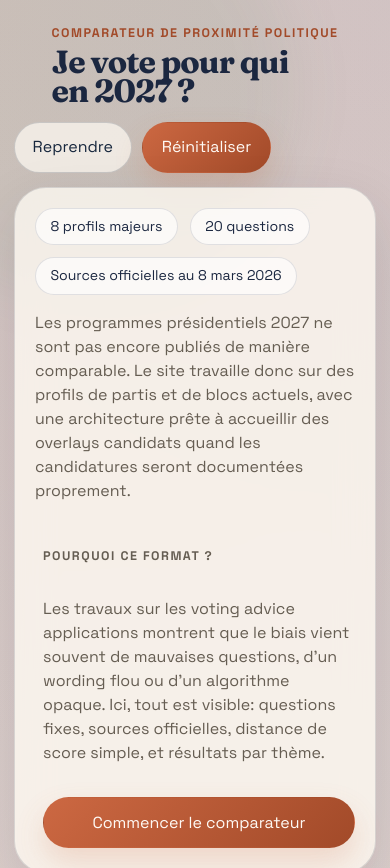
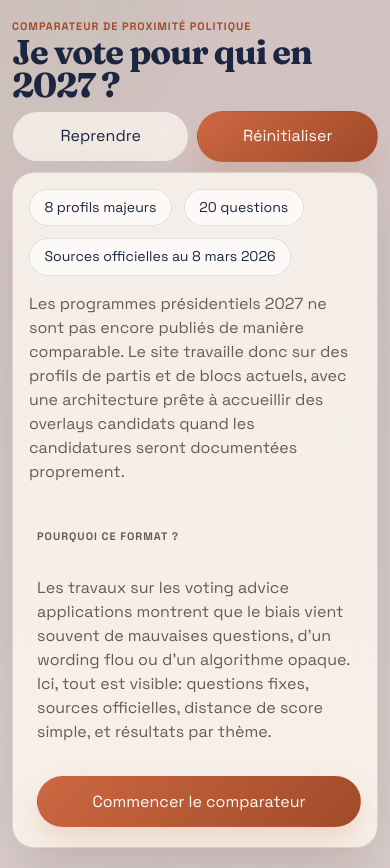
Before and after one commit to ArthurCalvi/jevotepourquien2027, a React (Vite) app: page / in a window 390 px wide. Shown: the top 868 px of the page. Built offline with nearby package versions, Linux system fonts and the light colour scheme.

Commit message:
Tighten smartphone quiz layout

```diff
--- a/src/index.css
+++ b/src/index.css
@@ -2116,15 +2116,20 @@ summary {
 }
 
 @media (max-width: 860px) {
-  .topbar,
   .card-header,
   .detail-top {
     flex-direction: column;
   }
 
+  .topbar {
+    display: grid;
+    grid-template-columns: minmax(0, 1fr) auto;
+    align-items: start;
+  }
+
   .header-actions {
-    width: 100%;
-    justify-content: flex-start;
+    width: auto;
+    justify-content: flex-end;
     flex-wrap: wrap;
   }
 
@@ -2177,19 +2182,58 @@ summary {
 
 @media (max-width: 640px) {
   .app-shell {
-    padding: 24px 14px 36px;
+    padding: 18px 12px 30px;
   }
 
   .card,
   .hero-card,
   .question-card,
   .detail-card {
-    padding: 20px;
+    padding: 16px;
+    border-radius: 22px;
   }
 
   .quiz-shell .question-card,
   .future-shell .question-card {
     padding: 0;
+  }
+
+  .ambient {
+    opacity: 0.36;
+    width: 300px;
+    height: 300px;
+  }
+
+  .topbar {
+    grid-template-columns: 1fr;
+    gap: 10px;
+    margin-bottom: 10px;
+  }
+
+  .topbar-copy {
+    gap: 2px;
+  }
+
+  .topbar h1 {
+    max-width: none;
+    font-size: clamp(1.7rem, 8.8vw, 2.35rem);
+    line-height: 0.94;
+  }
+
+  .eyebrow,
+  .aside-label {
+    font-size: 0.68rem;
+    letter-spacing: 0.09em;
+  }
+
+  .header-actions {
+    width: 100%;
+    gap: 8px;
+  }
+
+  .header-actions > button {
+    flex: 1 1 0;
+    min-width: 0;
   }
 
   .question-context-column .guide-summary-tile,
@@ -2199,17 +2243,140 @@ summary {
     padding: 14px;
   }
 
+  .card-header {
+    gap: 10px;
+    margin-bottom: 14px;
+  }
+
+  .quiz-shell .card-header,
+  .future-shell .card-header {
+    display: grid;
+    grid-template-columns: minmax(0, 1fr) auto;
+    align-items: start;
+  }
+
+  .progress-cluster {
+    align-items: flex-end;
+  }
+
+  .progress-cluster strong {
+    font-size: 1.35rem;
+  }
+
+  .progress-bar {
+    height: 8px;
+    margin-bottom: 12px;
+  }
+
+  .question-rail {
+    gap: 8px;
+    margin-bottom: 12px;
+    padding-bottom: 6px;
+  }
+
+  .rail-button {
+    flex-basis: 52px;
+    min-height: 40px;
+    font-size: 0.88rem;
+  }
+
+  .question-card h3,
+  .question-main-column h3 {
+    font-size: clamp(1.18rem, 6.4vw, 1.7rem);
+    line-height: 1.02;
+  }
+
+  .question-stage {
+    gap: 12px;
+    padding: 14px;
+    border-radius: 18px;
+  }
+
+  .question-stage-heading {
+    gap: 10px;
+  }
+
+  .question-stage-heading strong {
+    font-size: 0.95rem;
+  }
+
+  .question-stage-heading p {
+    font-size: 0.82rem;
+  }
+
+  .question-stage-index {
+    width: 26px;
+    height: 26px;
+    font-size: 0.88rem;
+  }
+
+  .policy-column,
+  .guide-panel,
+  .guide-summary-tile,
+  .question-visual-card {
+    border-radius: 16px;
+    padding: 14px;
+  }
+
+  .answer-grid {
+    grid-template-columns: repeat(2, minmax(0, 1fr));
+    gap: 10px;
+  }
+
+  .answer-grid .answer-button:nth-child(3) {
+    grid-column: 1 / -1;
+  }
+
+  .answer-button {
+    min-height: 88px;
+    border-radius: 16px;
+    padding: 12px 12px 14px;
+  }
+
+  .answer-button span {
+    margin-bottom: 6px;
+    font-size: 0.94rem;
+  }
+
+  .answer-button small {
+    font-size: 0.78rem;
+    line-height: 1.35;
+  }
+
+  .priority-toggle {
+    width: 100%;
+    text-align: center;
+    padding: 0.76rem 0.9rem;
+  }
+
   .question-actions {
+    display: grid;
+    grid-template-columns: repeat(2, minmax(0, 1fr));
     align-items: stretch;
+    gap: 10px;
   }
 
   .question-actions > * {
     width: 100%;
+  }
+
+  .question-actions > .primary-button {
+    grid-column: 1 / -1;
   }
 
   .inline-actions {
     width: 100%;
     justify-content: space-between;
+  }
+
+  .future-scenario-panel {
+    margin-top: 18px;
+  }
+
+  .future-scenario-card,
+  .future-answer-card {
+    border-radius: 16px;
+    padding: 14px;
   }
 
   .result-card-grid,
```
